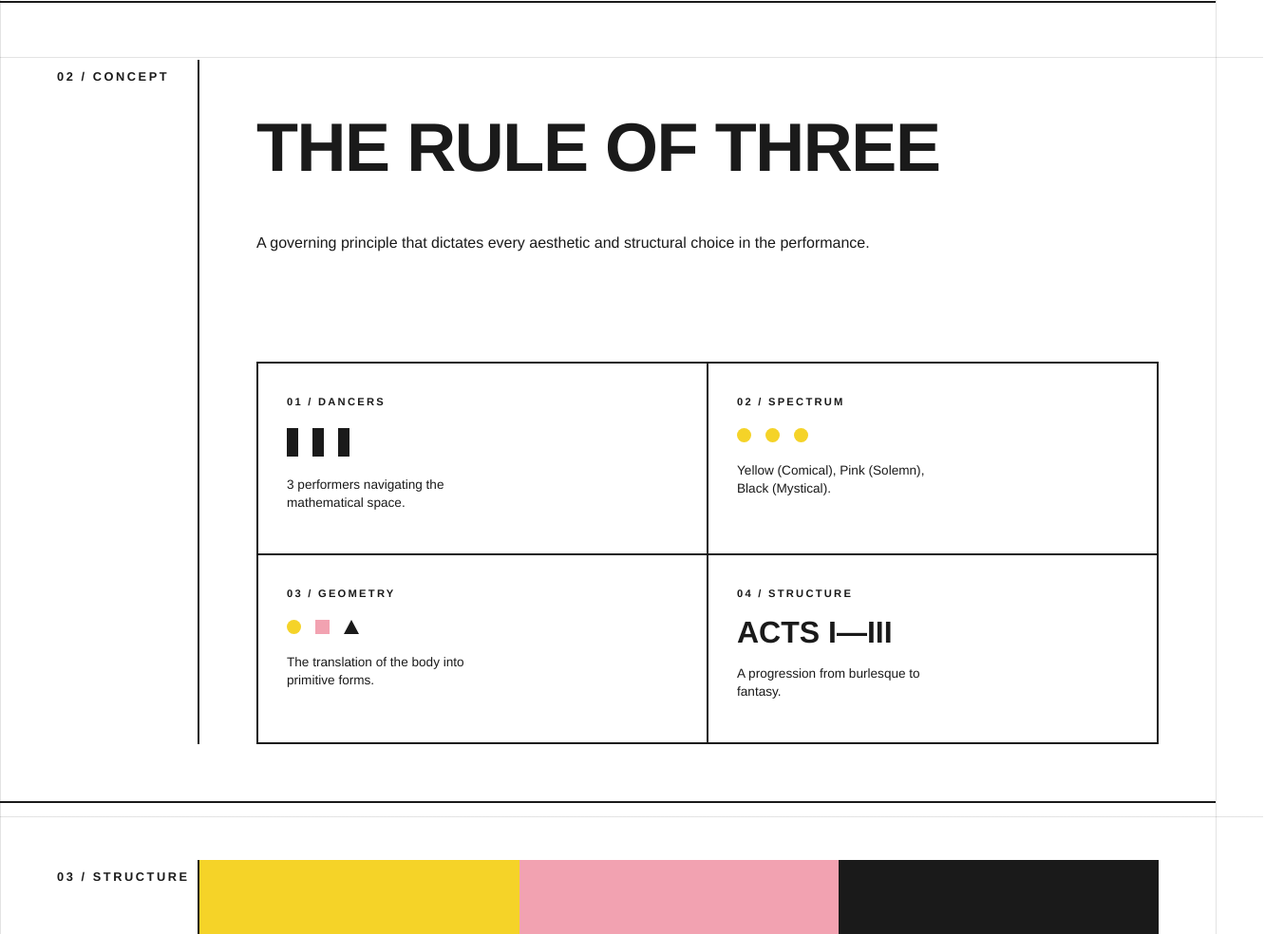
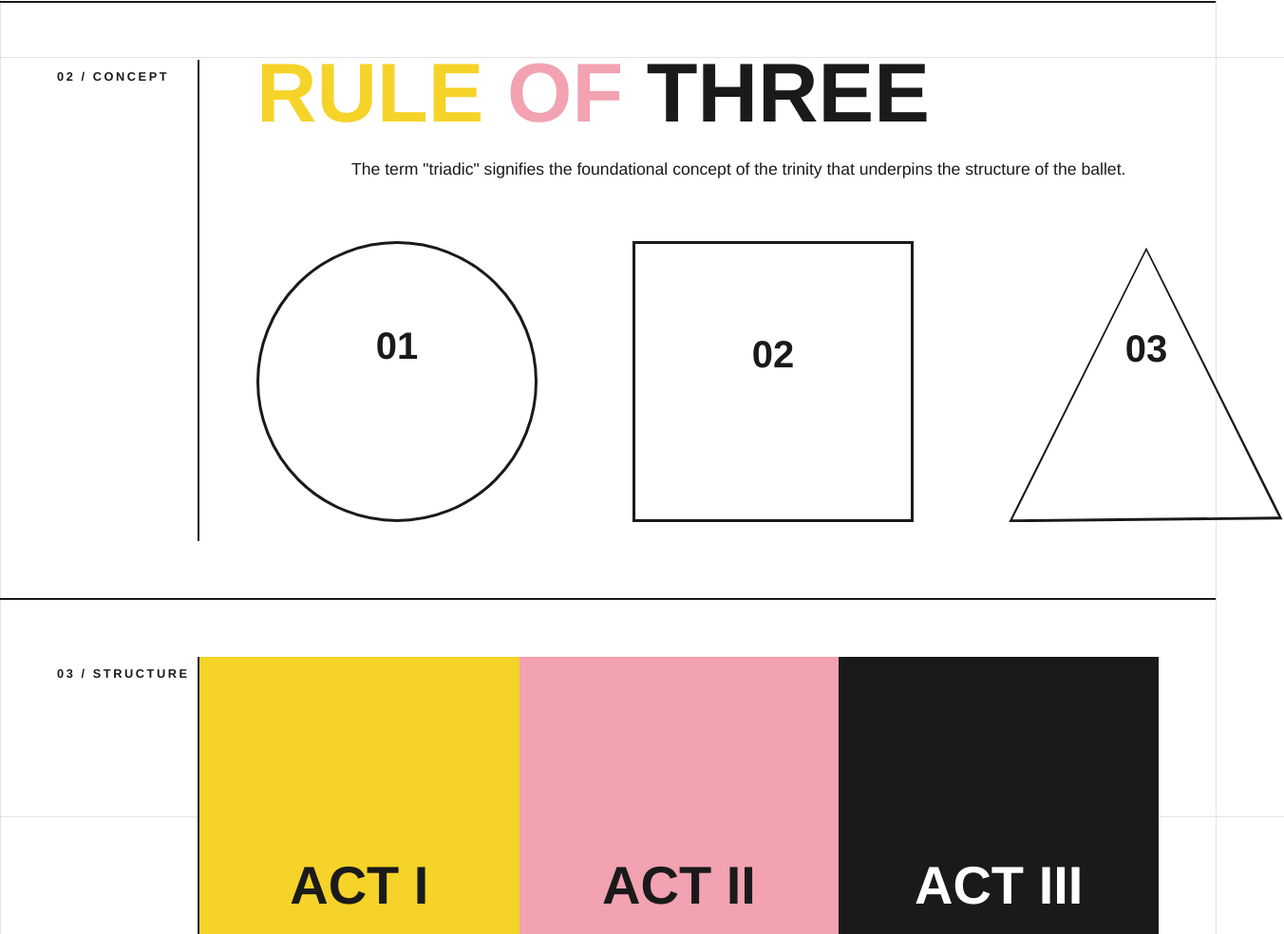
Before and after one commit to apr45/is117-TriadicBalletMuseum, a website built with Vite: page src/pages/home.html in a window 1280 px wide. Shown: the part 740-1724 px from the top of the page at 95% size, 1352 px wide, since content can reach past the window. Built offline with nearby package versions, Linux system fonts and the light colour scheme.

Commit message:
updated design on concept section of home page

```diff
--- a/src/pages/home.html
+++ b/src/pages/home.html
@@ -13,6 +13,7 @@
     <main class="top-down-exhibit">
         <section class="stack-section border-bottom" id="origin">
             <div class="stack-meta">01 / ORIGIN</div>
+
             <div class="stack-content">
                 <div class="hero-text-wrap">
                     <h1 class="origin-title">THE<br><span class="indent-1">TRIADIC</span><br><span class="indent-2">BALLET</span></h1>
@@ -41,45 +42,38 @@
         <section class="stack-section border-bottom" id="concept">
             <div class="stack-meta">02 / CONCEPT</div>
 
-            <div class="stack-content">
-                <div class="concept-hero">
-                    <h2 class="concept-title">THE RULE OF THREE</h2>
-                    <p class="lead-text">A governing principle that dictates every aesthetic and structural choice in the performance.</p>
-                </div>
-                <div class="concept-grid">
-
-                    <div class="concept-box">
-                        <span class="concept-label">01 / DANCERS</span>
-                        <div class="concept-visual">
-                            <span class="d-icon"></span><span class="d-icon"></span><span class="d-icon"></span>
-                        </div>
-                        <p>3 performers navigating the mathematical space.</p>
+            <div class="stack-content bottom-align-container">
+                <div class="concept-header-group">
+                    <h2 class="concept-title">
+                        <span class="txt-yellow">RULE</span>
+                        <span class="txt-pink">OF</span>
+                        <span class="txt-black">THREE</span>
+                    </h2>
+                    <p class="body-text concept-desc indent-concept">
+                        The term "triadic" signifies the foundational concept of the trinity that underpins the structure of the ballet.
+                    </p>
                 </div>
 
-                    <div class="concept-box">
-                        <span class="concept-label">02 / SPECTRUM</span>
-                        <div class="concept-visual">
-                            <div class="shape circle yellow"></div>
-                            <div class="shape circle pink"></div>
-                            <div class="shape circle black"></div>
+                <div class="concept-shape-row">
+                    <div class="shape-item circle-frame">
+                        <span class="shape-label">01</span>
+                        <div class="reveal-content">
+                            <p class="shape-text">PARTICIPANTS<br>Features 3 dancers:<br>2 males, 1 female</p>
                         </div>
-                        <p>Yellow (Comical), Pink (Solemn), Black (Mystical).</p>
                     </div>
 
-                    <div class="concept-box">
-                        <span class="concept-label">03 / GEOMETRY</span>
-                        <div class="concept-visual">
-                            <div class="shape circle black"></div>
-                            <div class="shape square black"></div>
-                            <div class="shape triangle black"></div>
+                    <div class="shape-item square-frame">
+                        <span class="shape-label">02</span>
+                        <div class="reveal-content">
+                            <p class="shape-text">STRUCTURE<br>Divided into 3 unique acts</p>
                         </div>
-                        <p>The translation of the body into primitive forms.</p>
                     </div>
 
-                    <div class="concept-box">
-                        <span class="concept-label">04 / STRUCTURE</span>
-                        <div class="concept-visual-text">ACTS I—III</div>
-                        <p>A progression from burlesque to fantasy.</p>
+                    <div class="shape-item triangle-frame">
+                        <span class="shape-label">03</span>
+                        <div class="reveal-content">
+                            <p class="shape-text">SPECTRUM<br>Defines 3 colors:<br>yellow, pink, black</p>
+                        </div>
                     </div>
                 </div>
             </div>
--- a/src/styles/home.css
+++ b/src/styles/home.css
@@ -66,80 +66,131 @@ body.home-page-stacked {
     color: var(--black-act);
 }
 
-/* Unique Concept Grid */
-.concept-hero {
-    margin-bottom: 60px;
+/* Section 02 Layout */
+.concept-title {
+    font-size: 5.5rem;
+    font-weight: 700;
+    line-height: 0.8;
+    margin: 0;
 }
 
-.concept-title {
-    font-size: 4.5rem;
-    font-weight: 900;
-    line-height: 0.9;
-    letter-spacing: -0.02em;
+.txt-yellow { color: var(--yellow-act); }
+.txt-pink   { color: var(--pink-act); }
+.txt-black  { color: var(--black-act); }
+
+.concept-desc {
+    margin-top: 30px;
+    font-size: 1.1rem;
+    line-height: 1.75;
 }
 
-.concept-grid {
-    display: grid;
-    grid-template-columns: 1fr 1fr;
-    border: 1px solid var(--black-act);
-    margin-top: 40px;
+.indent-concept {
+    margin-left: 100px;
 }
 
-.concept-box {
-    border: 1px solid var(--black-act);
-    padding: 30px;
+.concept-shape-row {
+    display: flex;
+    justify-content: center;
+    gap: 100px;
+    align-items: flex-end;
+    width: 100%;
+    margin-top: 60px;
+    padding-bottom: 20px;
 }
 
-.concept-box:hover {
-    background-color: #f9f9f9;
+.shape-wrap {
+    width: 250px;
+    height: 250px;
+    display: flex;
+    align-items: center;
+    justify-content: center;
+    text-align: center;
+    background-color: transparent;
+    border: 1px solid var(--black-act);
+    transition: background-color 0.3s ease;
 }
 
-.concept-label {
-    font-weight: 900;
-    font-size: 0.7rem;
-    letter-spacing: 0.2em;
-    color: var(--black-act);
+.shape-item {
+    width: 290px;
+    height: 290px;
+    display: flex;
+    flex-direction: column;
+    align-items: center;
+    justify-content: center;
+    position: relative;
+    transition: all 0.4s ease;
+    cursor: pointer;
+    background-color: transparent;
+    border: 3px solid var(--black-act);
 }
 
-.concept-visual {
-    display: flex;
-    gap: 15px;
-    margin: 20px 0;
+.reveal-content {
+    opacity: 0;
+    transform: translateY(10px);
+    transition: all 0.4s ease;
+    text-align: center;
+    padding: 0 20px;
 }
 
-.concept-visual-text {
+.shape-label {
+    font-size: 2.5rem;
     font-weight: 900;
-    font-size: 2rem;
-    margin: 15px 0;
+    transition: transform 0.4s ease;
 }
 
-.stack-section.no-meta {
-    grid-template-columns: 1fr;
+.shape-item:hover .reveal-content {
+    opacity: 1;
+    transform: translateY(0);
 }
 
-.no-meta .stack-meta {
-    display: none;
+.shape-item:hover .shape-label {
+    transform: translateY(-10px);
 }
 
-.stack-content.full-width {
-    padding-left: 0;
+.circle-frame:hover { background-color: var(--yellow-act); border-color: var(--yellow-act); }
+.square-frame:hover { background-color: var(--pink-act); border-color: var(--pink-act); }
+.triangle-frame:hover {
+    background-color: var(--black-act);
+    border-color: var(--black-act);
+    color: var(--white-neutral);
 }
 
-.stack-section.no-meta::after {
-    display: none;
+.circle-frame { border-radius: 50%; }
+.triangle-frame {
+    clip-path: polygon(50% 0%, 0% 100%, 100% 100%);
+    border: none;
 }
 
-.d-icon {
-    width: 12px;
-    height: 30px;
-    background: var(--black-act);
-    display: inline-block;
+.triangle-frame::before {
+    content: "";
+    position: absolute;
+    top: 0;
+    left: 0;
+    right: 0;
+    bottom: 0;
+    background-color: var(--black-act);
+    clip-path: polygon(
+        50% 0%, 0% 100%, 100% 99%, 50% 0%,
+        50% 1.4%, 98% 98%, 1.4% 99%, 50% 1.4%
+    );
+    transition: all 0.4s cubic-bezier(0.19, 1, 0.22, 1);
+    z-index: -1;
 }
 
-.concept-box p {
-    font-size: 0.85rem;
+.triangle-frame:hover::before {
+    clip-path: polygon(50% 0%, 0% 100%, 100% 100%);
+    background-color: var(--black-act);
+}
+
+.triangle-frame:hover {
+    color: var(--white-neutral);
+}
+
+.shape-text {
+    font-size: 0.75rem;
+    font-weight: 900;
     line-height: 1.4;
-    max-width: 200px;
+    letter-spacing: 0.1em;
 }
 
 /* Act Panels Expansion */
```
Lines whose indentation alone changed are shown as unchanged.
